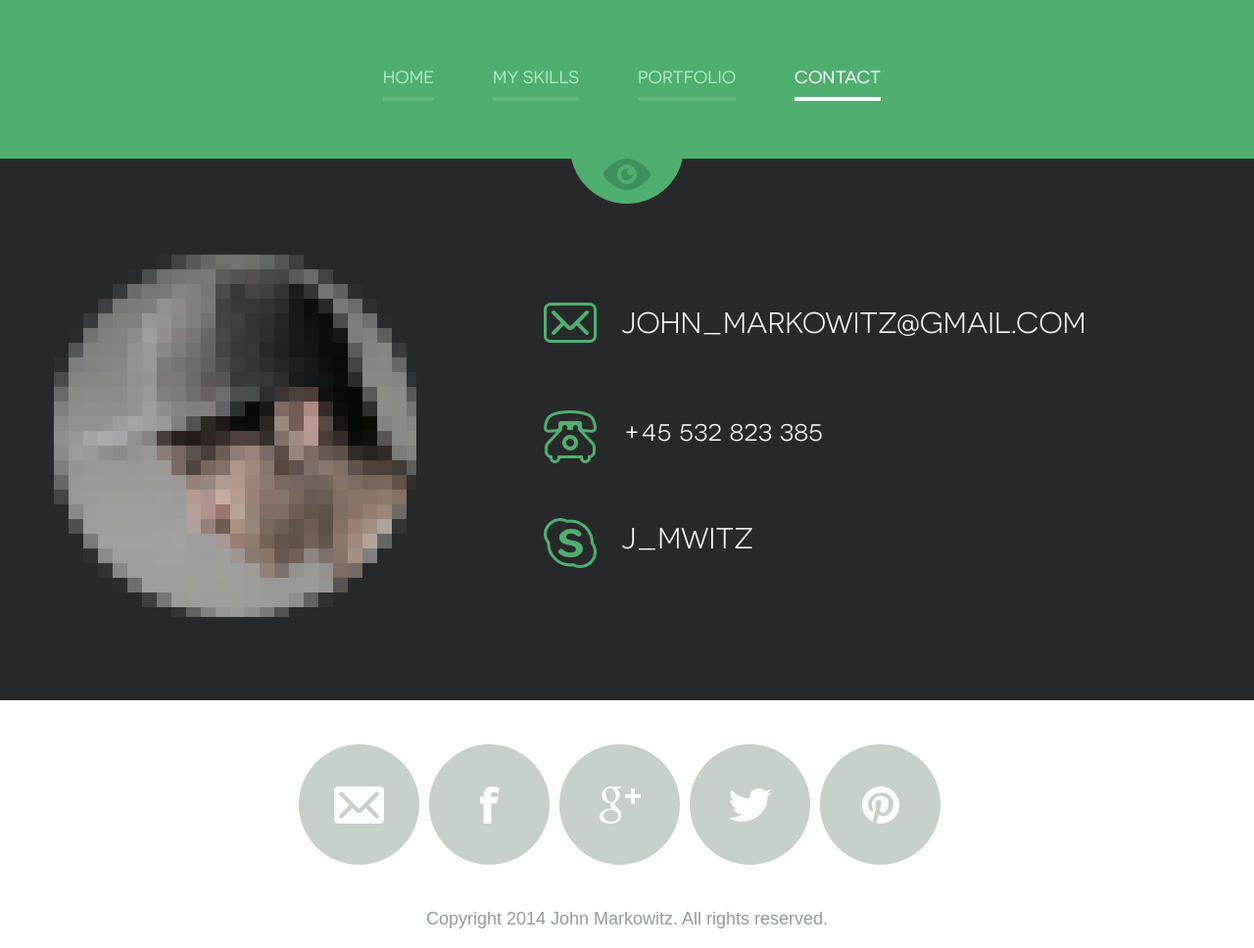
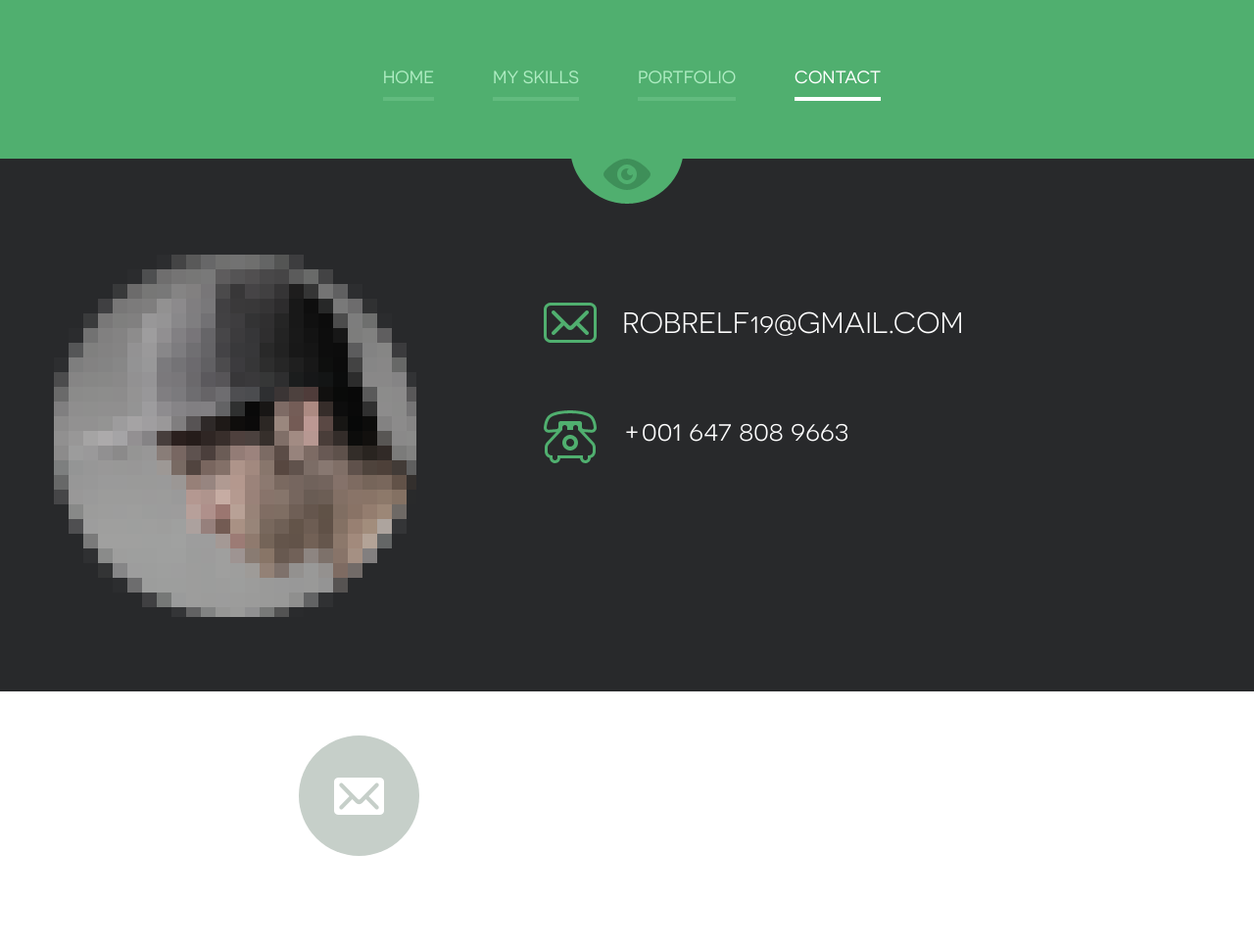
Before and after one commit to robrelf19/robrelf19.github.io, a plain HTML site: page contact.html in a window 1280 px wide. Shown: the whole page at 98% size. After the commit the page ends 939 px from the top, so only its background shows below. Drawn offline with nearby package versions, Linux system fonts and the light colour scheme.

Commit message:
Name change

```diff
--- a/contact.html
+++ b/contact.html
@@ -7,7 +7,7 @@
 	<meta name="viewport" content="width=device-width, initial-scale=1, maximum-scale=1, minimum-scale=1, user-scalable=no">
 	<meta http-equiv="X-UA-Compatible" content="IE=edge,chrome=1">
 	<meta name="format-detection" content="telephone=no">
-	<title>John Markowitz</title>
+	<title>Rob Relf</title>
 	<link rel="stylesheet" href="js/fancybox/jquery.fancybox.css" type="text/css" media="screen" />
 	<link rel="stylesheet" href="css/all.css" />
 	<link rel="stylesheet" href="css/screen.css" />
@@ -34,9 +34,9 @@
 			<section id="main">
 				<div class="images_holder"><img src="images/pic_08.png" alt=""></div>
 				<div class="box_contact">
-					<span class="email">john_markowitz@gmail.com</span>
-					<span class="phone">+45 532 823 385</span>
-					<span class="skype">J_mwitz</span>
+					<span class="email">robrelf19@gmail.com</span>
+					<span class="phone">+001 647 808 9663</span>
+					<!-- <span class="skype">J_mwitz</span> -->
 				</div>
 				<div class="clear"></div>
 			</section>
@@ -45,12 +45,12 @@
 			<div class="footer-content">
 				<ul class="social">
 					<li class="email"><a href="#">Email</a></li>
-					<li class="facebook"><a href="#">Facebook</a></li>
+					<!-- <li class="facebook"><a href="#">Facebook</a></li>
 					<li class="google"><a href="#">Google+</a></li>
 					<li class="twitter"><a href="#">Twitter</a></li>
-					<li class="pinterest"><a href="#">Pinterest</a></li>
+					<li class="pinterest"><a href="#">Pinterest</a></li> -->
 				</ul>
-				<p class="copy">Copyright 2014 John Markowitz. All rights reserved.</p>
+				<!-- <p class="copy">Copyright 2014 John Markowitz. All rights reserved.</p>  -->
 			</div>
 		</footer>
 	</div>
```
